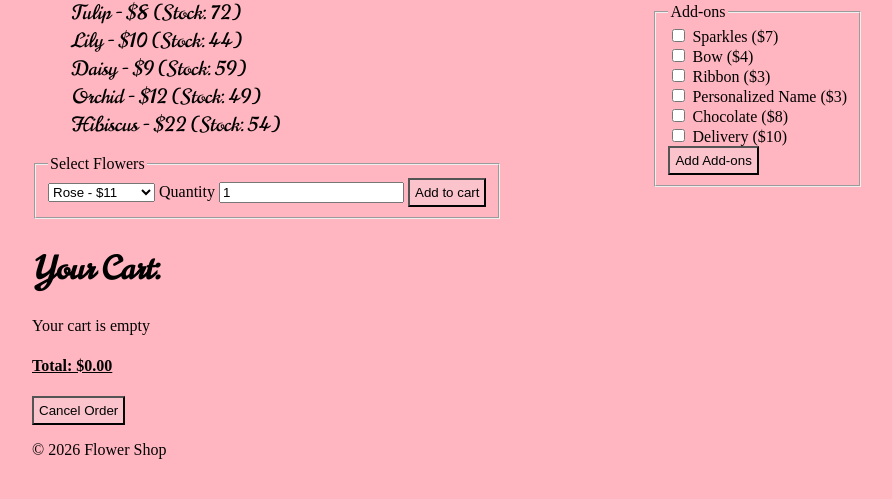
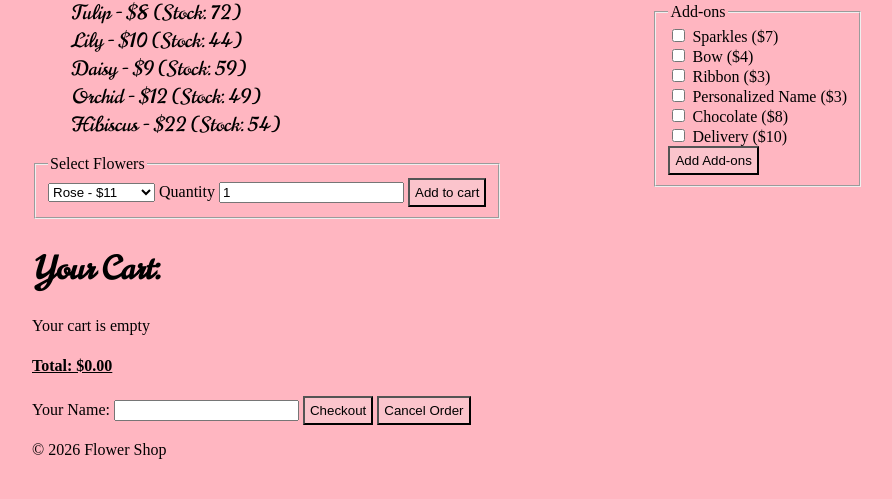
Before and after one commit to st26076/CSC2_Flask_Practise, a Flask app: page / in a window 1280 px wide. Shown: the part 377-876 px from the top of the page, without its empty margins (8-900 px from the left). Run offline with Flask 3, Linux system fonts and the light colour scheme.

Commit message:
Added an input to collect the customer's name and added a Checkout button which will take the details to app.py which will lead to the invoices page on the website.

```diff
--- a/templates/index.html
+++ b/templates/index.html
@@ -77,6 +77,9 @@
 
         <h4>Total: ${{ '%.2f' % total }}</h4>
         <form action="{{ url_for('cancel_order') }}" method="post">
+            <label for="customer_name_checkout">Your Name:</label>
+            <input type="text" name="customer_name" id="customer_name_checkout" required>
+            <button type="submit" formaction="{{ url_for('checkout') }}">Checkout</button>
             <button type="submit" formaction="{{ url_for('cancel_order') }}" onclick="return confirm('Are you sure you want to cancel your order?')">Cancel Order</button>
         </form>
     </body>
```
